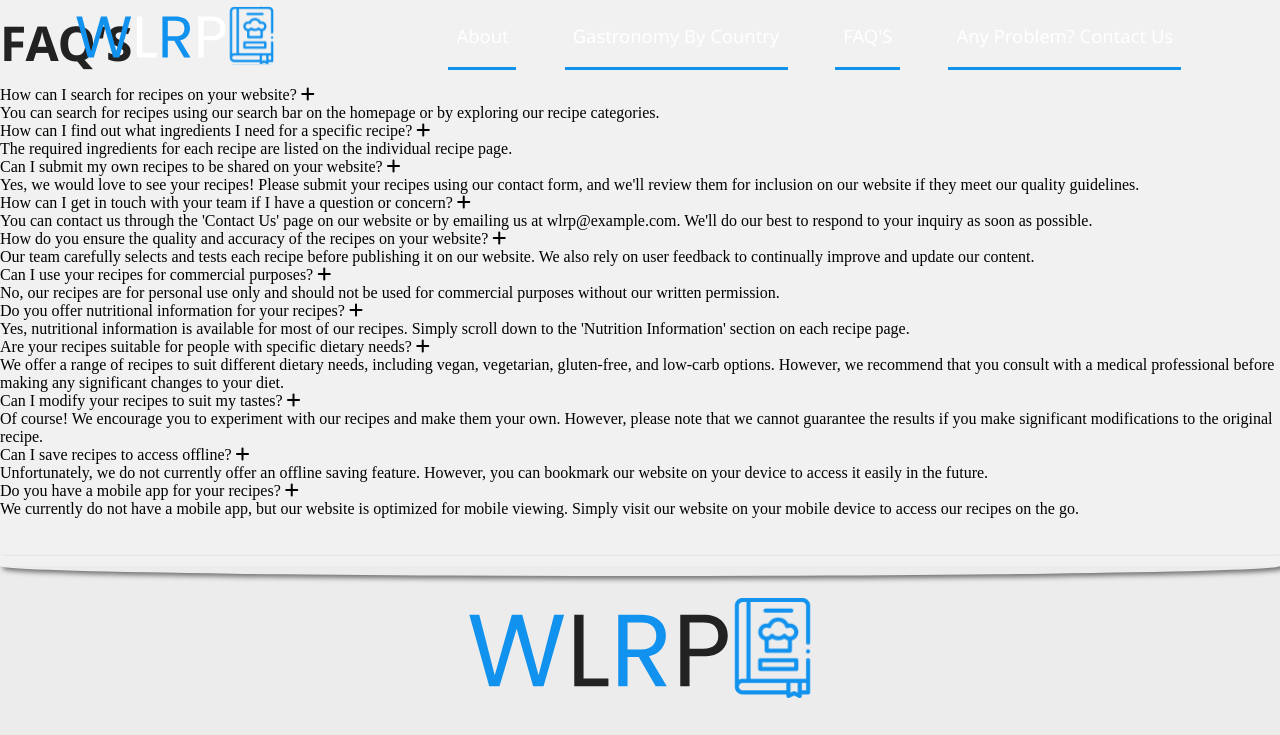
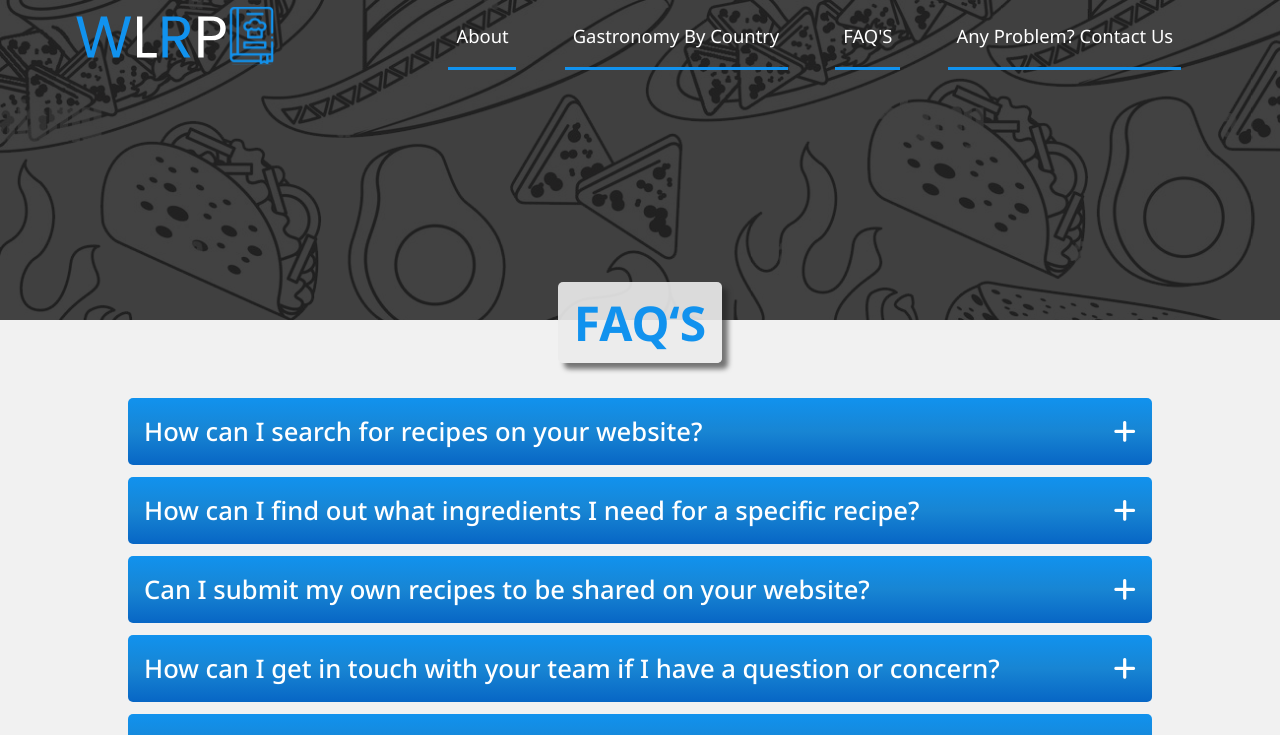
Before and after one commit to JuanWebDeveloper/WLRP, a Next.js app: page /faqs in a window 1280 px wide. Shown: the top 735 px of the page. Built offline with nearby package versions, Linux system fonts and the light colour scheme.

Commit message:
[STYLES] The styles for the FAQs page were created

```diff
--- /dev/null
+++ b/views/scss/pages/faqs/_faqs.scss
@@ -0,0 +1,126 @@
+.faqs {
+  position: relative;
+  width: 100%;
+  padding-top: 35vh;
+
+  h2 {
+    position: relative;
+    text-align: center;
+    z-index: 5;
+
+    span {
+      background-color: rgba($tertiary, 0.9);
+      box-shadow: $shadow-secondary;
+      border-radius: 5px;
+      padding: $pad-quarter $pad-base;
+    }
+  }
+
+  .content {
+    margin: 0 auto;
+    margin-top: $mrg-triple;
+    position: relative;
+    width: 80%;
+
+    .faq {
+      margin: $mrg-half 0;
+      position: relative;
+      width: 100%;
+
+      .question {
+        align-items: center;
+        background: $blue;
+        background: -webkit-linear-gradient(to top, $blue-1, $blue-2, $blue);
+        background: linear-gradient(to top, $blue-1, $blue-2, $blue);
+        border-radius: 5px;
+        color: $white;
+        cursor: pointer;
+        display: flex;
+        font-family: $family-title;
+        font-size: toRem(1.6);
+        font-weight: 500;
+        justify-content: space-between;
+        position: relative;
+        transition: $transition-bezier;
+        padding: $pad-base;
+
+        i {
+          pointer-events: none;
+          transition: $transition-bezier;
+
+          @media (max-width: 600px) {
+            margin-left: $mrg-half;
+          }
+        }
+
+        &.active {
+          i {
+            transform: rotate(45deg);
+          }
+        }
+
+        &.active,
+        &:hover {
+          background: -webkit-linear-gradient(to bottom, $blue-1, $blue-2, $blue);
+          background: linear-gradient(to bottom, $blue-1, $blue-2, $blue);
+        }
+
+        @media (max-width: 600px) {
+          font-size: toRem(1.3);
+        }
+      }
+
+      .answer {
+        @include scaleXY-in;
+        background-color: rgba($tertiary, 0.5);
+        backdrop-filter: brightness(70%);
+        color: $black;
+        display: none;
+        position: relative;
+        padding: $pad-half;
+        width: 100%;
+        font-family: $family-text;
+        font-size: toRem(1.3);
+        font-weight: 500;
+
+        &.active {
+          display: block;
+        }
+
+        &::-webkit-scrollbar {
+          width: 0;
+        }
+
+        @media (max-width: 600px) {
+          font-size: toRem(1.1);
+        }
+      }
+    }
+
+    @media (max-width: 990px) {
+      width: 95%;
+    }
+  }
+
+  &::after {
+    background: url(../../../../public/image/header.png);
+    background-size: cover;
+    background-attachment: fixed;
+    content: '';
+    height: 40vh;
+    position: absolute;
+    top: 0;
+    width: 100%;
+    z-index: -1;
+  }
+
+  &::before {
+    background-color: rgba($black, 0.85);
+    content: '';
+    height: 40vh;
+    position: absolute;
+    top: 0;
+    width: 100%;
+    z-index: 1;
+  }
+}
--- a/views/scss/styles.scss
+++ b/views/scss/styles.scss
@@ -27,3 +27,6 @@
 // Import gastronomy page component styles
 @import './pages/gastronomy/gastronomy';
 @import './pages/gastronomy/countries-filter';
+
+// Import FAQ'S page component styles
+@import './pages/faqs/faqs';
--- a/views/scss/variables/_fonts.scss
+++ b/views/scss/variables/_fonts.scss
@@ -14,10 +14,6 @@ $family-text: 'Montserrat', 'Noto Sans', sans-serif;
   line-height: toRem(3.4);
   margin: $mrg-base 0;
 
-  span {
-    color: $black;
-  }
-
   @media (max-width: 510px) {
     font-size: toRem(2.1);
     line-height: toRem(2.5);
@@ -31,10 +27,6 @@ $family-text: 'Montserrat', 'Noto Sans', sans-serif;
   font-weight: 600;
   line-height: toRem(2.7);
   margin: $mrg-half 0;
-
-  span {
-    color: $black;
-  }
 }
 
 @mixin text {
```
